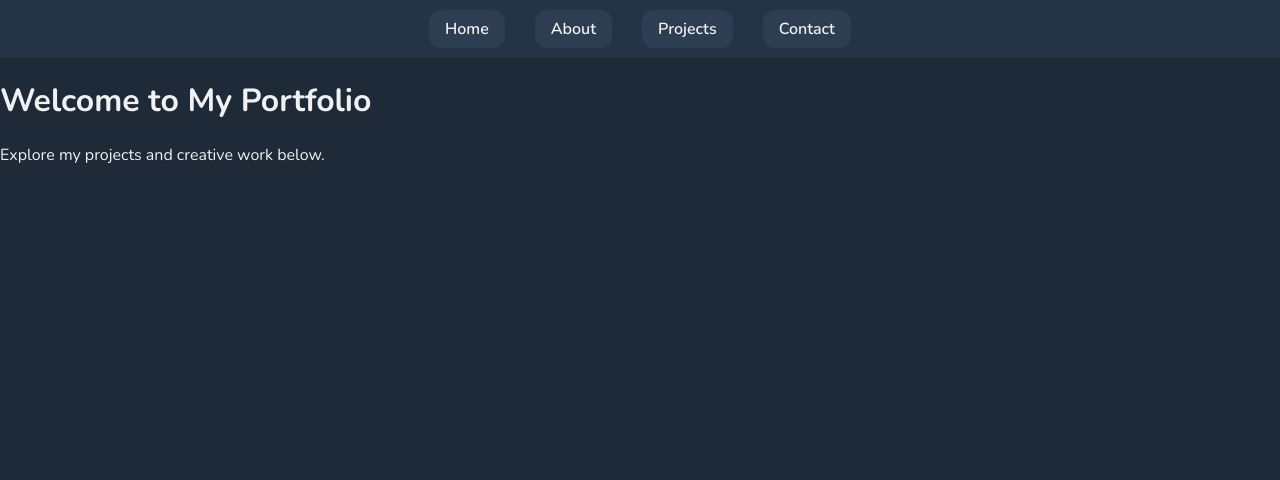
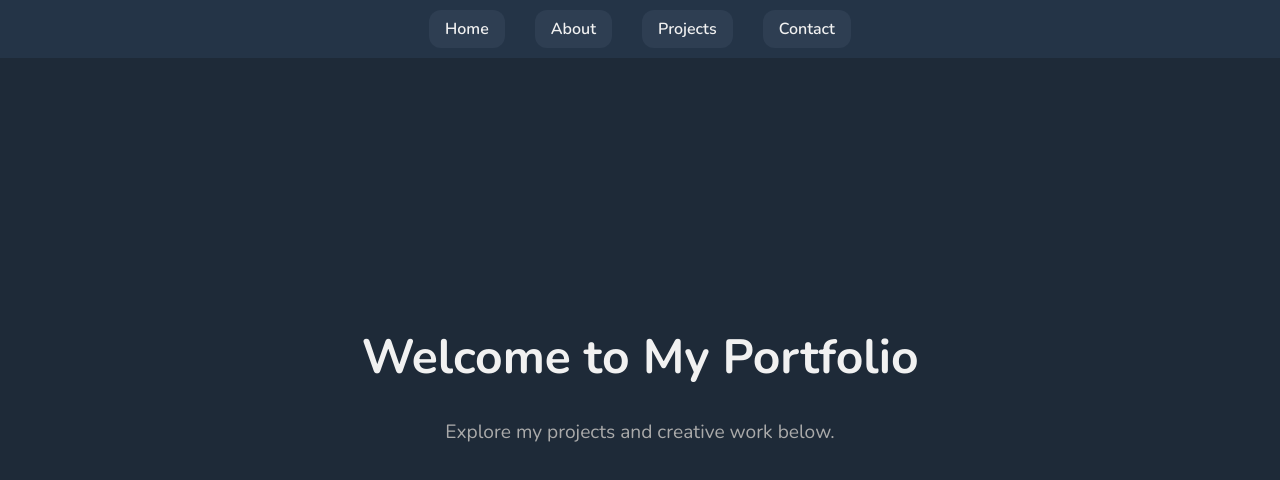
Before and after one commit to DavidShierman/davidshierman.github.io, a plain HTML site: page index.html in a window 1280 px wide. Drawn offline with nearby package versions, Linux system fonts and the light colour scheme; files that its build step writes are made by us from their sources.

Commit message:
Update style.css

```diff
--- a/assets/css/style.css
+++ b/assets/css/style.css
@@ -31,6 +31,26 @@ nav a:hover {
   background-color: #3e5573;
 }
 
+/* Home Section */
+.home-section {
+  display: flex;
+  flex-direction: column;
+  justify-content: center;
+  align-items: center;
+  height: 80vh;
+  text-align: center;
+}
+
+.home-section h1 {
+  font-size: 3rem;
+  margin-bottom: 10px;
+}
+
+.home-section .subtext {
+  font-size: 1.2rem;
+  color: #aaa;
+}
+
 /* Full-width button section */
 .button-section {
   display: flex;
```
